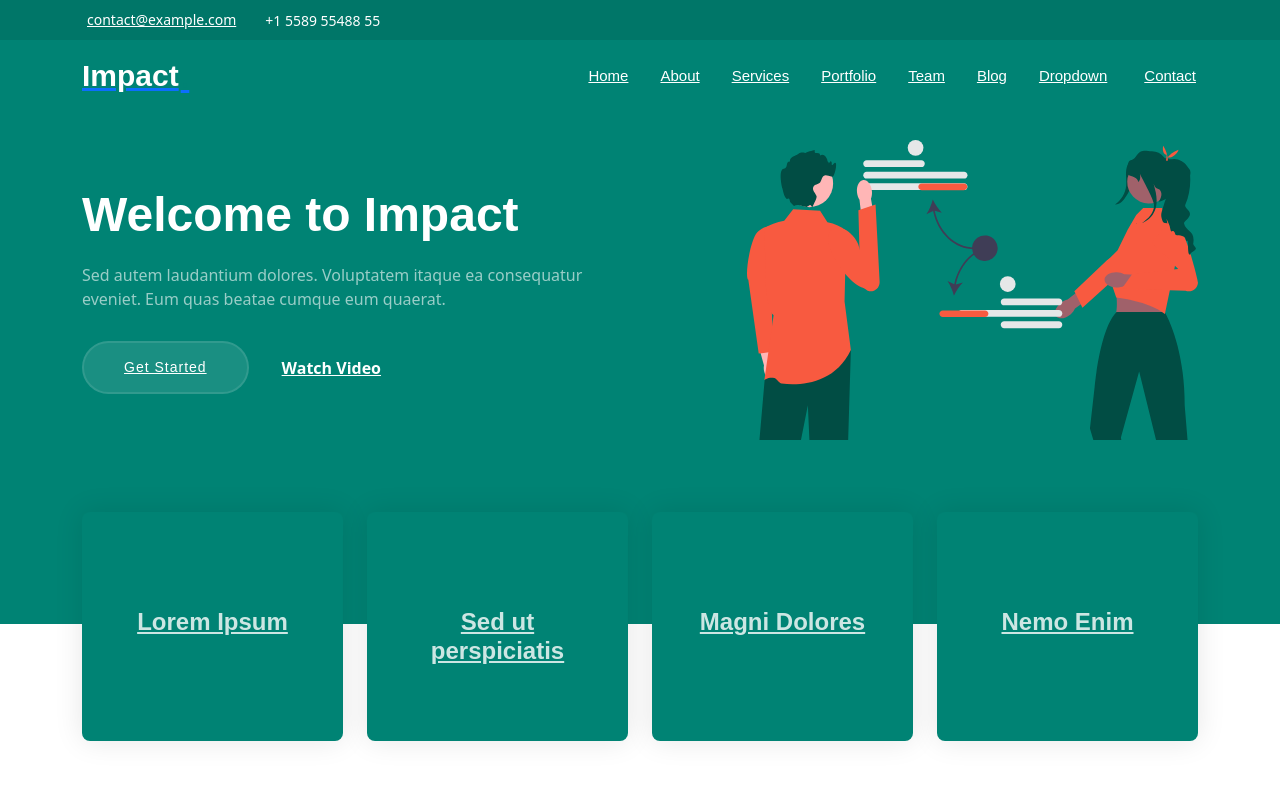
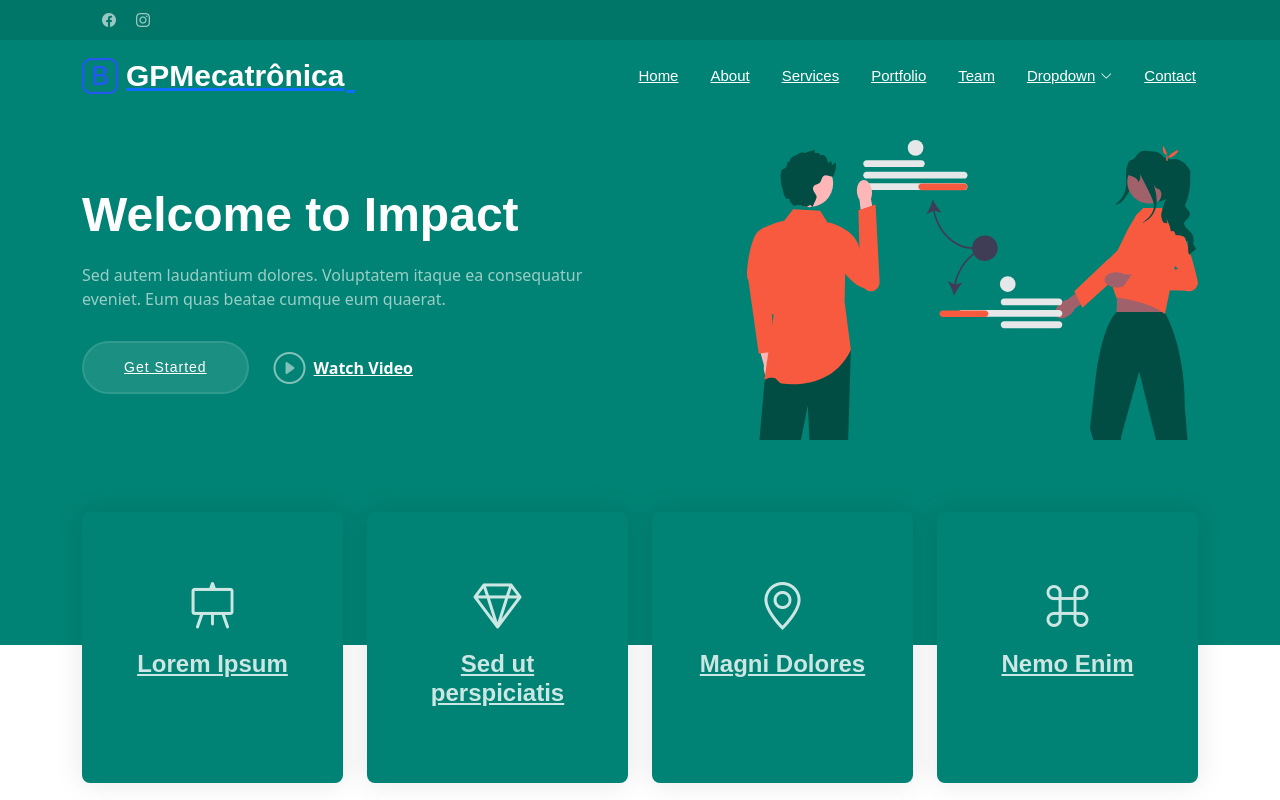
Before and after one commit to igp-conect/landing_page_gpmecatronica, a Next.js app: page / in a window 1280 px wide. Shown: the top 800 px of the page. Built offline with nearby package versions, Linux system fonts and the light colour scheme.

Commit message:
Separar o Header em um componente

```diff
--- a/src/app/page.tsx
+++ b/src/app/page.tsx
@@ -1,7 +1,9 @@
 import "../../public/assets/css/main.css";
 import "../../public/assets/vendor/bootstrap/css/bootstrap.min.css";
+import "../../public/assets/vendor/bootstrap-icons/bootstrap-icons.css";
 import "../../public/assets/vendor/glightbox/css/glightbox.min.css";
 import "../../public/assets/vendor/swiper/swiper-bundle.min.css";
+import { PageHeader } from "@/components/Header";
 
 // import "../../public/assets/vendor/aos/aos.css";
 // TODO: Implementar a biblioteca AOS para funcionar com o React.
@@ -16,117 +18,7 @@ export default function Home() {
   * Author: BootstrapMade.com
   * License: https://bootstrapmade.com/license/
   ======================================================== */}
-      <header id="header" className="header fixed-top">
-        <div className="topbar d-flex align-items-center">
-          <div className="container d-flex justify-content-center justify-content-md-between">
-            <div className="contact-info d-flex align-items-center">
-              <i className="bi bi-envelope d-flex align-items-center">
-                <a href="mailto:contact@example.com">contact@example.com</a>
-              </i>
-              <i className="bi bi-phone d-flex align-items-center ms-4">
-                <span>+1 5589 55488 55</span>
-              </i>
-            </div>
-            <div className="social-links d-none d-md-flex align-items-center">
-              <a href="#" className="twitter">
-                <i className="bi bi-twitter-x" />
-              </a>
-              <a href="#" className="facebook">
-                <i className="bi bi-facebook" />
-              </a>
-              <a href="#" className="instagram">
-                <i className="bi bi-instagram" />
-              </a>
-              <a href="#" className="linkedin">
-                <i className="bi bi-linkedin" />
-              </a>
-            </div>
-          </div>
-        </div>
-        {/* End Top Bar */}
-        <div className="branding d-flex align-items-center">
-          <div className="container position-relative d-flex align-items-center justify-content-between">
-            <a href="index.html" className="logo d-flex align-items-center">
-              {/* Uncomment the line below if you also wish to use an image logo */}
-              {/* <img src="assets/img/logo.png" alt=""> */}
-              <h1 className="sitename">Impact</h1>
-              <span>.</span>
-            </a>
-            <nav id="navmenu" className="navmenu">
-              <ul>
-                <li>
-                  <a href="#hero" className="active">
-                    Home
-                    <br />
-                  </a>
-                </li>
-                <li>
-                  <a href="#about">About</a>
-                </li>
-                <li>
-                  <a href="#services">Services</a>
-                </li>
-                <li>
-                  <a href="#portfolio">Portfolio</a>
-                </li>
-                <li>
-                  <a href="#team">Team</a>
-                </li>
-                <li>
-                  <a href="blog.html">Blog</a>
-                </li>
-                <li className="dropdown">
-                  <a href="#">
-                    <span>Dropdown</span>{" "}
-                    <i className="bi bi-chevron-down toggle-dropdown" />
-                  </a>
-                  <ul>
-                    <li>
-                      <a href="#">Dropdown 1</a>
-                    </li>
-                    <li className="dropdown">
-                      <a href="#">
-                        <span>Deep Dropdown</span>{" "}
-                        <i className="bi bi-chevron-down toggle-dropdown" />
-                      </a>
-                      <ul>
-                        <li>
-                          <a href="#">Deep Dropdown 1</a>
-                        </li>
-                        <li>
-                          <a href="#">Deep Dropdown 2</a>
-                        </li>
-                        <li>
-                          <a href="#">Deep Dropdown 3</a>
-                        </li>
-                        <li>
-                          <a href="#">Deep Dropdown 4</a>
-                        </li>
-                        <li>
-                          <a href="#">Deep Dropdown 5</a>
-                        </li>
-                      </ul>
-                    </li>
-                    <li>
-                      <a href="#">Dropdown 2</a>
-                    </li>
-                    <li>
-                      <a href="#">Dropdown 3</a>
-                    </li>
-                    <li>
-                      <a href="#">Dropdown 4</a>
-                    </li>
-                  </ul>
-                </li>
-                <li>
-                  <a href="#contact">Contact</a>
-                </li>
-              </ul>
-              <i className="mobile-nav-toggle d-xl-none bi bi-list" />
-            </nav>
-          </div>
-        </div>
-      </header>
+      <PageHeader />
       <main className="main">
         {/* Hero Section */}
         <section id="hero" className="hero section accent-background">
--- /dev/null
+++ b/src/components/Header.tsx
@@ -0,0 +1,62 @@
+const HeaderDropdown = ({ dropdownItems }: { dropdownItems: string[] }) => (
+  <li className="dropdown">
+    <a href="#">
+      <span>Dropdown</span> <i className="bi bi-chevron-down toggle-dropdown" />
+    </a>
+    <ul>
+      {dropdownItems.map((dropdownItem) => (
+        <li>
+          <a href="#">{dropdownItem}</a>
+        </li>
+      ))}
+    </ul>
+  </li>
+);
+
+const NavItem = ({ navItemName }: { navItemName: string }) => (
+  <li>
+    <a href={navItemName.toLowerCase()}>{navItemName}</a>
+  </li>
+);
+
+const NavMenu = () => (
+  <nav id="navmenu" className="navmenu">
+    <ul>
+      {["Home", "About", "Services", "Portfolio", "Team"].map((sectionName) => (
+        <NavItem navItemName={sectionName} />
+      ))}
+      <HeaderDropdown dropdownItems={["Deep down"]} />
+      <NavItem navItemName="Contact" />
+    </ul>
+    <i className="mobile-nav-toggle d-xl-none bi bi-list" />
+  </nav>
+);
+
+export const PageHeader = () => (
+  <header id="header" className="header fixed-top">
+    <div className="topbar d-flex align-items-center">
+      <div className="container d-flex justify-content-center justify-content-md-between">
+        <div className="social-links d-none d-md-flex align-items-center">
+          {["facebook", "instagram"].map((socialMediaIconName) => (
+            <a href="#" className={socialMediaIconName}>
+              <i className={`bi bi-${socialMediaIconName}`} />
+            </a>
+          ))}
+        </div>
+      </div>
+    </div>
+
+    {/* End Top Bar */}
+    <div className="branding d-flex align-items-center">
+      <div className="container position-relative d-flex align-items-center justify-content-between">
+        <a href="index.html" className="logo d-flex align-items-center">
+          <img src="assets/img/logo.png" alt="" />
+          <h1 className="sitename">GPMecatrônica</h1>
+          <span>.</span>
+        </a>
+
+        <NavMenu />
+      </div>
+    </div>
+  </header>
+);
```
